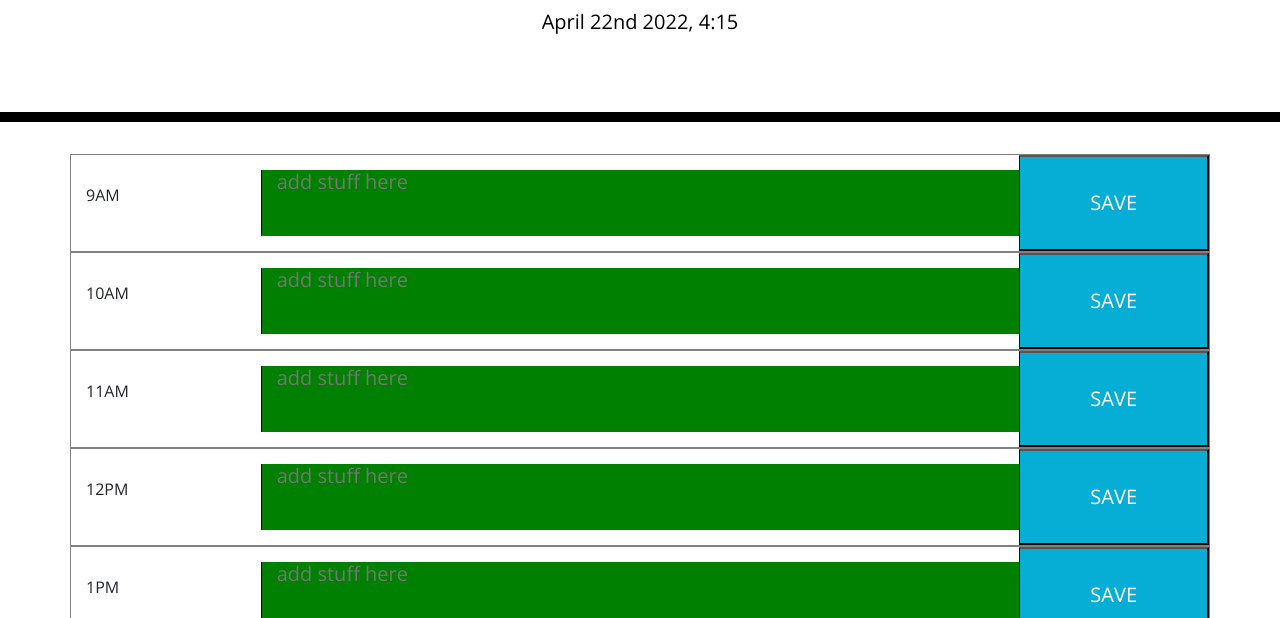
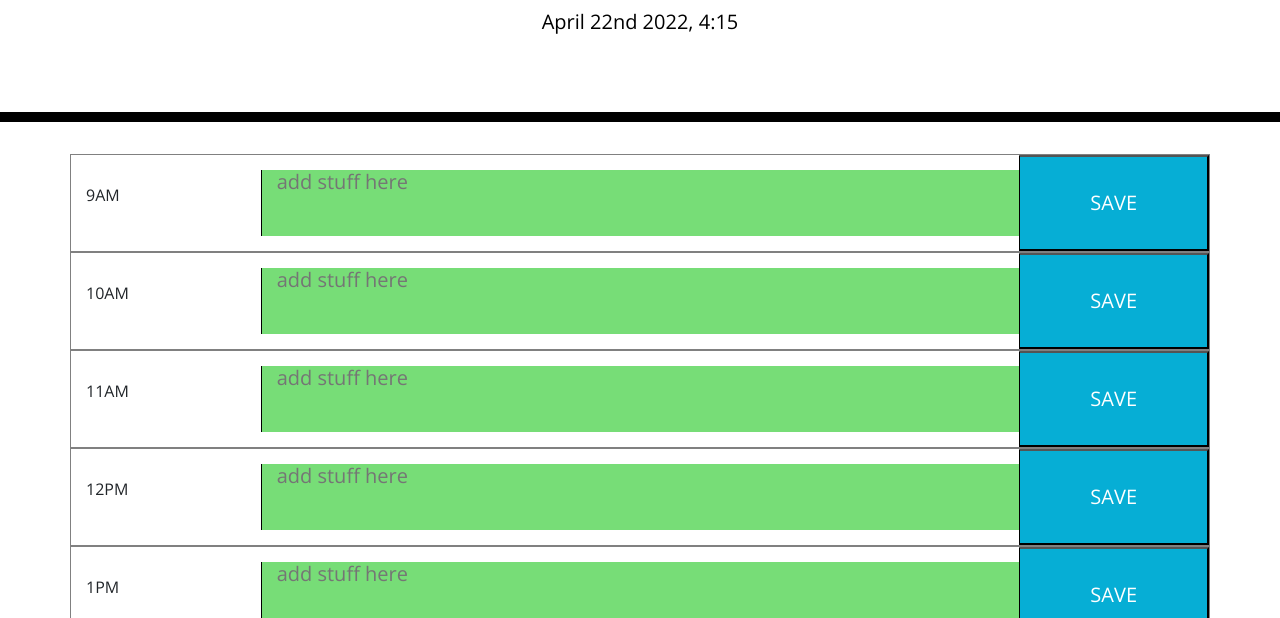
Before and after one commit to cesarsiguencia/show-me-my-schedule, a plain HTML site: page index.html in a window 1280 px wide. Shown: the part 182-800 px from the top of the page. Drawn offline with nearby package versions, Linux system fonts and the light colour scheme.

Commit message:
added limited color coded functionality, added to README

```diff
--- a/Develop/sample.js
+++ b/Develop/sample.js
@@ -11,26 +11,42 @@ setInterval(showTime ,10000)
 
 var addCSS = function(block, blockTime){
 
-    if (moment().isAfter(blockTime)){
-        $(block).addClass("warning")
+    var time = moment()
+    // console.log(time)
+    var roundedTime = time.startOf('hour')
+    console.log(roundedTime)
+    console.log(blockTime)
 
-    } else if (moment().isBefore(blockTime)){
+    if (roundedTime.isAfter(blockTime)){
+        $(block).addClass("past")
+    }
+
+    if (roundedTime.isBefore(blockTime)){
         $(block).addClass("future")
     }
-    else {
-        console.log("NOOOOOO", blockTime)
+
+    if (roundedTime = blockTime){
+        console.log('they equal')
+        $(block).addClass("present")
     }
+
+
+
+    // if (roundedTime === blo)
+    // else {
+    //     console.log("NOOOOOO", blockTime)
+    // }
 }
 
 var grabTimefromBlock = function(){
 
-    var blockCounter = 1
+    var blockCounter = 0
 
-    for (var i = 1; i < 10; i++){
+    for (var i = 0; i < 9; i++){
         var block =""
         var block = document.querySelector(".col-8[block-hour='hour-" + blockCounter+ "']")
-        var add8Hours = blockCounter + 8
-        var blockTime = moment(add8Hours+":00", "h:mm")
+        var add9Hours = blockCounter + 9
+        var blockTime = moment(add9Hours+":00", "h:mm")
         blockCounter++
         addCSS(block, blockTime)
     }
--- a/Develop/style.css
+++ b/Develop/style.css
@@ -47,7 +47,7 @@ textarea{
 }
 
 .past {
-  background-color: #d3d3d3;
+  background-color: lightyellow;
   color: white;
 }
 
@@ -75,11 +75,3 @@ textarea{
   transition: all .3s ease-in-out;
 
 }
-
-.warning {
-  background-color: yellow;
-}
-
-.future {
-  background-color: green;
-}
--- a/index.html
+++ b/index.html
@@ -36,7 +36,7 @@
           <div class="col-2">
             <p>9AM</p>
           </div>
-          <textarea class="col-8" block-hour="hour-1" placeholder="add stuff here"></textarea>
+          <textarea class="col-8" block-hour="hour-0" placeholder="add stuff here"></textarea>
           <button class="saveBtn col-2" id="btn-one" data-target="0">SAVE</button>
 
         </div>
@@ -45,7 +45,7 @@
           <div class="col-2">
             <p>10AM</p>
           </div>
-          <textarea class="col-8" block-hour="hour-2" placeholder="add stuff here"></textarea>
+          <textarea class="col-8" block-hour="hour-1" placeholder="add stuff here"></textarea>
           <button class="saveBtn col-2" data-target="1">SAVE</button>
         </div>
 
@@ -54,7 +54,7 @@
             <p>11AM</p>
           </div>
 
-          <textarea class="col-8" block-hour="hour-3" placeholder="add stuff here"></textarea>
+          <textarea class="col-8" block-hour="hour-2" placeholder="add stuff here"></textarea>
           <button class="saveBtn col-2" data-target="2">SAVE</button>
         </div>
 
@@ -62,7 +62,7 @@
           <div class="col-2">
             <p>12PM</p>
           </div>
-          <textarea class="col-8" block-hour="hour-4" placeholder="add stuff here"></textarea>
+          <textarea class="col-8" block-hour="hour-3" placeholder="add stuff here"></textarea>
           <button class="saveBtn col-2" data-target="3">SAVE</button>
         </div>
 
@@ -70,7 +70,7 @@
           <div class="col-2">
             <p>1PM</p>
           </div>
-          <textarea class="col-8" block-hour="hour-5" placeholder="add stuff here"></textarea>
+          <textarea class="col-8" block-hour="hour-4" placeholder="add stuff here"></textarea>
           <button class="saveBtn col-2" data-target="4">SAVE</button>
         </div>
 
@@ -78,7 +78,7 @@
           <div class="col-2">
             <p>2PM</p>
           </div>
-          <textarea class="col-8" block-hour="hour-6" placeholder="add stuff here"></textarea>
+          <textarea class="col-8" block-hour="hour-5" placeholder="add stuff here"></textarea>
           <button class="saveBtn col-2" data-target="5">SAVE</button>
         </div>
 
@@ -86,7 +86,7 @@
           <div class="col-2">
             <p>3PM</p>
           </div>
-          <textarea class="col-8" block-hour="hour-7" placeholder="add stuff here"></textarea>
+          <textarea class="col-8" block-hour="hour-6" placeholder="add stuff here"></textarea>
           <button class="saveBtn col-2" data-target="6">SAVE</button>
         </div>
 
@@ -94,7 +94,7 @@
           <div class="col-2">
             <p>4PM</p>
           </div>
-          <textarea class="col-8" block-hour="hour-8" placeholder="add stuff here"></textarea>
+          <textarea class="col-8" block-hour="hour-7" placeholder="add stuff here"></textarea>
           <button class="saveBtn col-2" data-target="7">SAVE</button>
         </div>
 
@@ -102,7 +102,7 @@
           <div class="col-2">
             <p>5PM/Evening</p>
           </div>
-          <textarea class="col-8" block-hour="hour-9" placeholder="add stuff here"></textarea>
+          <textarea class="col-8" block-hour="hour-8" placeholder="add stuff here"></textarea>
           <button class="saveBtn col-2" data-target="8">SAVE</button>
         </div>
 
```
Also changed, not shown: 2 other files.
